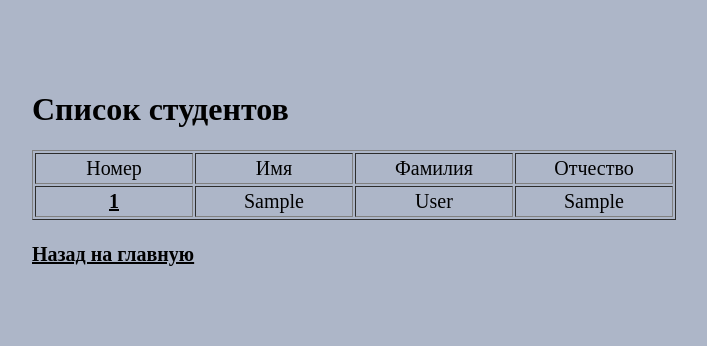
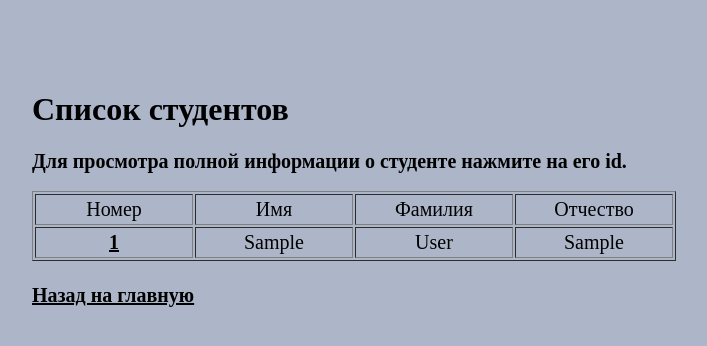
Before and after one commit to wond3rkid/databases_labs, a PHP site: page /students.php in a window 1280 px wide. Shown: the top 346 px of the page, without its empty margins (38-745 px from the left). Run offline with PHP 8.4, Linux system fonts and the light colour scheme; tables that the repository leaves empty or names only in its code hold one stand-in row (values such as "Sample post").

```diff
--- a/students.php
+++ b/students.php
@@ -21,6 +21,9 @@ try {
 </head>
 <body>
 <h1>Список студентов</h1>
+<a>Для просмотра полной информации о студенте нажмите на его id.</a>
+<br>
+<br>
 <table border="1">
     <tr>
         <th>Номер</th>
```
